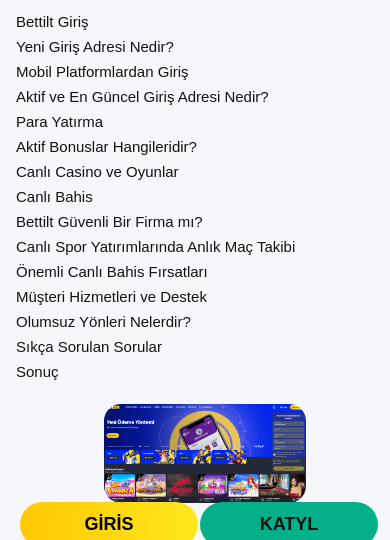
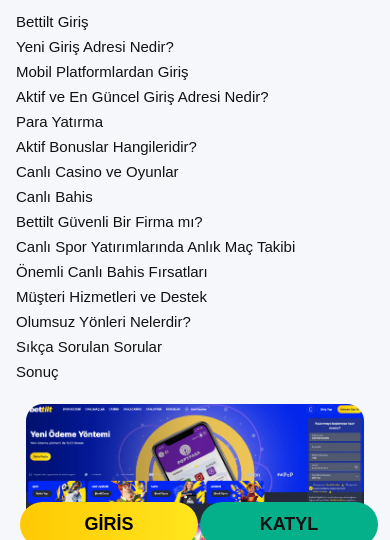
Before and after one commit to vladyslav78292/bahsegel, a website built with Parcel: page src/index.html in a window 390 px wide. Shown: the part 255-795 px from the top of the page. Built offline with nearby package versions, Linux system fonts and the light colour scheme; files whose address does not match are found by name.

Commit message:
image size changed for mobile

```diff
--- a/src/styles/style.css
+++ b/src/styles/style.css
@@ -1125,6 +1125,12 @@
 		width: 280px;
 		height: 480px;
 	}
+
+	.content__image {
+		width: 100%;
+		height: 100%;
+		margin-left: -20px;
+	}
 }
 
 @media (max-width: 768px) {
```
